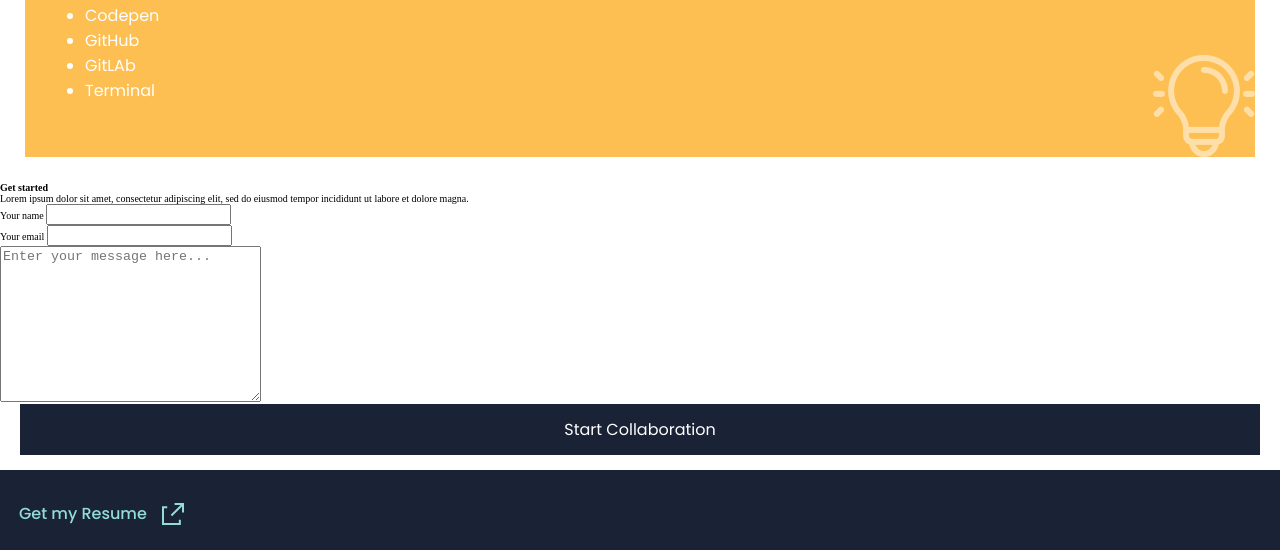
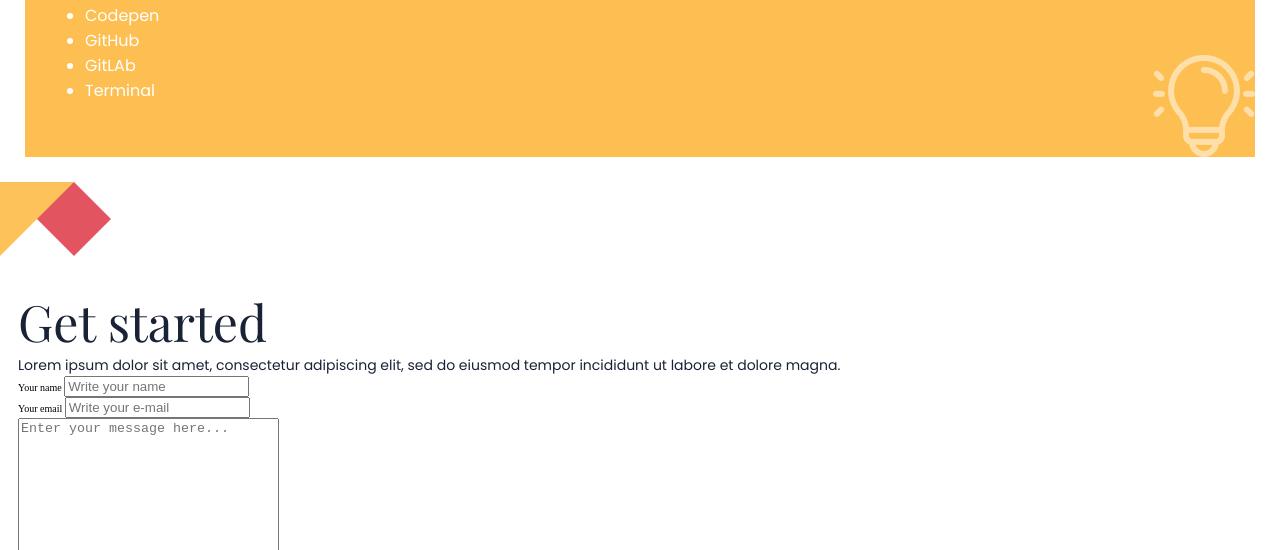
Before and after one commit to erickhansx/portfolio, a website: page index.html in a window 1280 px wide. Shown: the part 7488-8038 px from the top of the page. Drawn offline with nearby package versions, Linux system fonts and the light colour scheme.

Commit message:
Update styling form h3, p and social

```diff
--- a/index.html
+++ b/index.html
@@ -272,7 +272,7 @@
     </section>
     <footer class="footer">
       <fieldset>
-        <form action="https://formspree.io/f/xzbokrya" method="POST">
+        <form class="footer-form" action="https://formspree.io/f/xzbokrya" method="POST">
           <h3 class="form-h3">Get started</h3>
           <p class="p-h3">
             Lorem ipsum dolor sit amet, consectetur adipiscing elit, sed do
@@ -281,11 +281,11 @@
           <ul>
             <li>
               <label for="name">Your name</label>
-              <input type="text" name="user_name" id="name" maxlength="30" />
+              <input type="text" name="user_name" id="name" maxlength="30" placeholder="Write your name" required/>
             </li>
             <li>
               <label for="email">Your email</label>
-              <input type="email" name="E-mail" id="email" />
+              <input type="email" name="E-mail" id="email" placeholder="Write your e-mail" required/>
             </li>
             <li>
               <textarea
@@ -295,6 +295,7 @@
                 rows="10"
                 maxlength="500"
                 placeholder="Enter your message here..."
+                required
               ></textarea>
             </li>
             <div class="get-my-cv">
--- a/resources/css/style.css
+++ b/resources/css/style.css
@@ -268,6 +268,30 @@ a {
   padding-left: 4rem;
 }
 
+.footer {
+  background-image: url(../images/image_geometry_1.png);
+  background-repeat: no-repeat;
+}
+
+.footer-form{
+  padding-top: 10.6rem;
+  padding-left: 1.8rem;
+}
+
+.form-h3{
+  color: #1a2236;
+  font-size: 5rem;
+  font-weight: 400;
+  font-family: "Playfair Display", serif;
+}
+
+.p-h3 {
+  color: #1a2236;
+  font-size: 1.4rem;
+  font-weight: 400;
+  font-family: Poppins, serif;
+}
+
 .social-media {
   display: flex;
   background-color: #1a2236;
```
